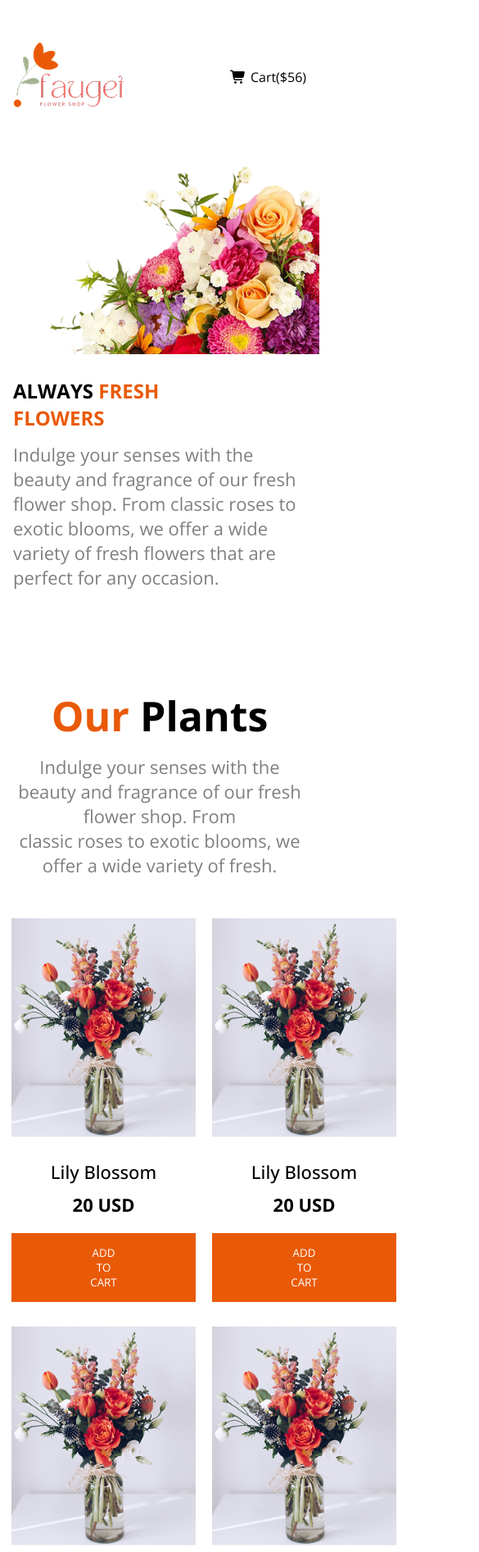
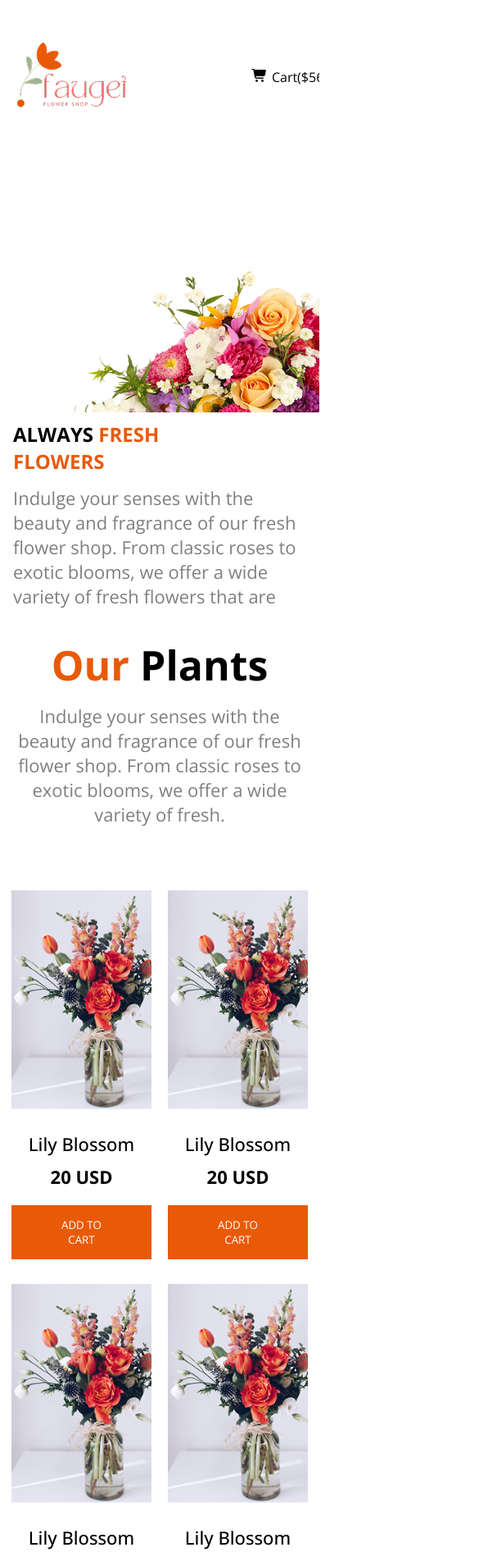
Before and after one commit to abdulkader1057/assignment-about-responsive-flowers, a plain HTML site: page index.html in a window 390 px wide. Shown: the top 1893 px of the page at 82% size, 585 px wide, since content can reach past the window. Drawn offline with nearby package versions, Linux system fonts and the light colour scheme.

Commit message:
added some change in media query

```diff
--- a/index.html
+++ b/index.html
@@ -41,7 +41,7 @@
     <section class="plant-container container">
         <div class="plant">
             <h2><span class="orange">Our</span> Plants</h2>
-            <p class="sub-title">Indulge your senses with the beauty and fragrance of our fresh flower shop. From <br> classic roses to exotic blooms, we offer a wide variety of fresh.</p>
+            <p class="sub-title">Indulge your senses with the beauty and fragrance of our fresh flower shop. From classic roses to exotic blooms, we offer a wide variety of fresh.</p>
         </div>
         <div class="card-container">
             <div class="card">
@@ -113,7 +113,7 @@
     <section class="deals container">
         <div class="plant">
             <h2><span class="orange">Latest</span> Deals</h2>
-            <p class="sub-title">Indulge your senses with the beauty and fragrance of our fresh flower shop. From <br> classic roses to exotic blooms, we offer a wide variety of fresh.</p>
+            <p class="sub-title">Indulge your senses with the beauty and fragrance of our fresh flower shop. From classic roses to exotic blooms, we offer a wide variety of fresh.</p>
         </div>
         <div class="img-content">
             <div class="content">
--- a/styles/style.css
+++ b/styles/style.css
@@ -57,7 +57,7 @@
 
 /* plant section */
 .plant-container{
-    margin-top: 120px;
+    margin-top: 80px;
 }
 .plant{
     text-align: center;
@@ -236,29 +236,36 @@ footer {
 }
 
 @media screen and (max-width:576px){
+    *{
+        overflow-x: hidden;
+    }
 
     .item:nth-child(1), .item:nth-child(2), .item:nth-child(3){
         display: none;
     }
     .navbar{
-        margin: 50px 16px 28px 16px;
+        margin: 50px 20px 28px 20px;
+        width: 380px;
     }
     .banner{
         flex-direction: column-reverse;
     }
     .banner div img{
-        margin-top: 150px;
-        width: 390px;
-        height: 245px;
+        margin-top: 30px;
+        width: 370px;
+        height: 220px;
     }
     .title{
         text-align: start;
-        margin: 28px 16px 10px 16px;
+        margin: 10px 16px 10px 16px;
         font-size: 24px;
 
     }
     .sub-title{
-        margin: 13px 16px 0px 16px;
+        margin: 13px 16px 13px 16px;
+    }
+    .plant-container{
+        margin-top: 30px;
     }
     .card img{
         width: 225px;
@@ -269,6 +276,9 @@ footer {
        grid-template-columns: repeat(2, 1fr);
        margin: 28px 14px 0px 14px;
     }
+    .btn{
+        padding: 15px 53px;
+    }
     .image{
         display: none;
     }
@@ -276,7 +286,7 @@ footer {
         flex-direction: column;
     }
     .lover div img{
-        width: 465px;
+        width: 390px;
         margin: 0 16px;
     }
     .right{
@@ -296,7 +306,7 @@ footer {
     }
     .img-1, .img-2, .img-3 {
         margin-bottom: 10px;
-        margin-left: 70px;
+        margin-left: 35px;
         width: 360px;
         height: 200px;
         padding: 50px;
@@ -310,7 +320,7 @@ footer {
         margin-top: 30px;
     }
     .join{
-        width: 490px;
+        width: 450px;
         height: 275px;
         padding: 15px;
         text-align: center;
@@ -328,7 +338,7 @@ footer {
         padding: 8px 10px;
     }
     .footer{
-        width: 576px;
+        width: 450px;
     }
     .footer-container{
         flex-direction: column;
```
